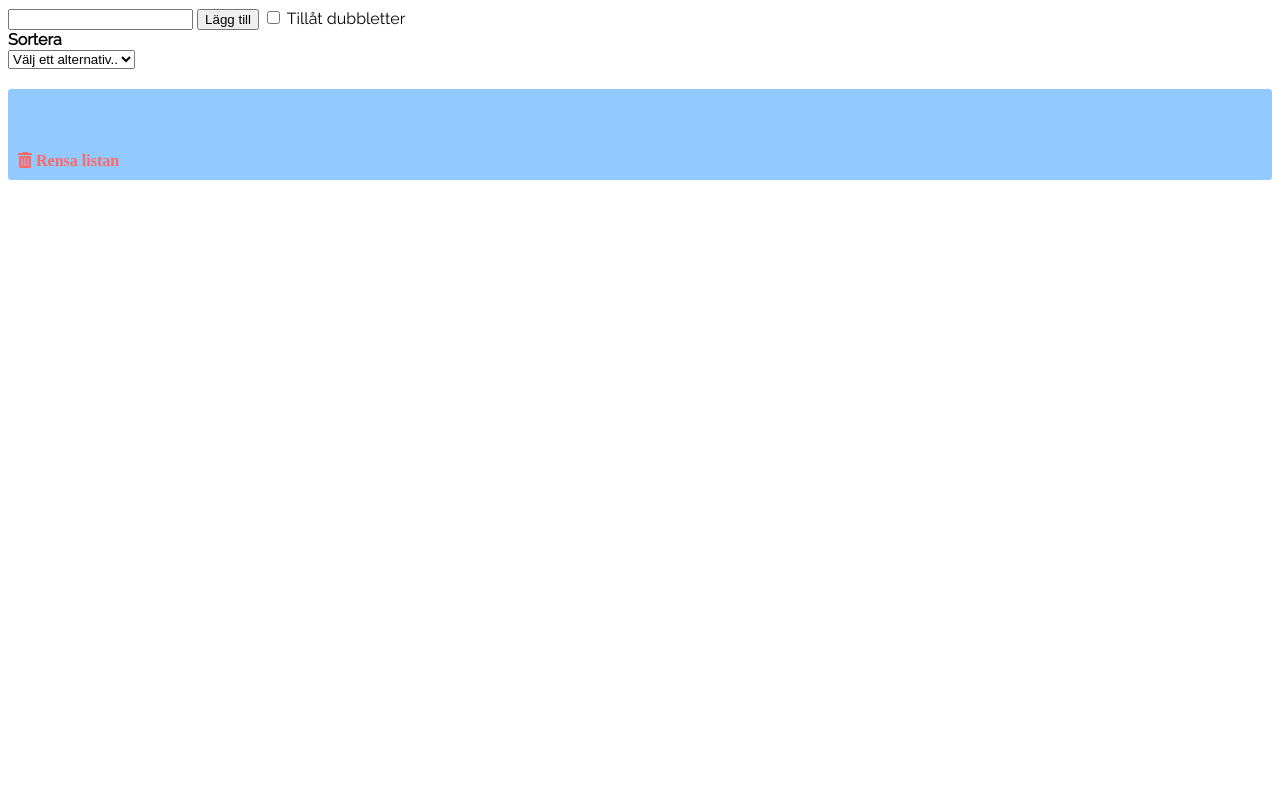
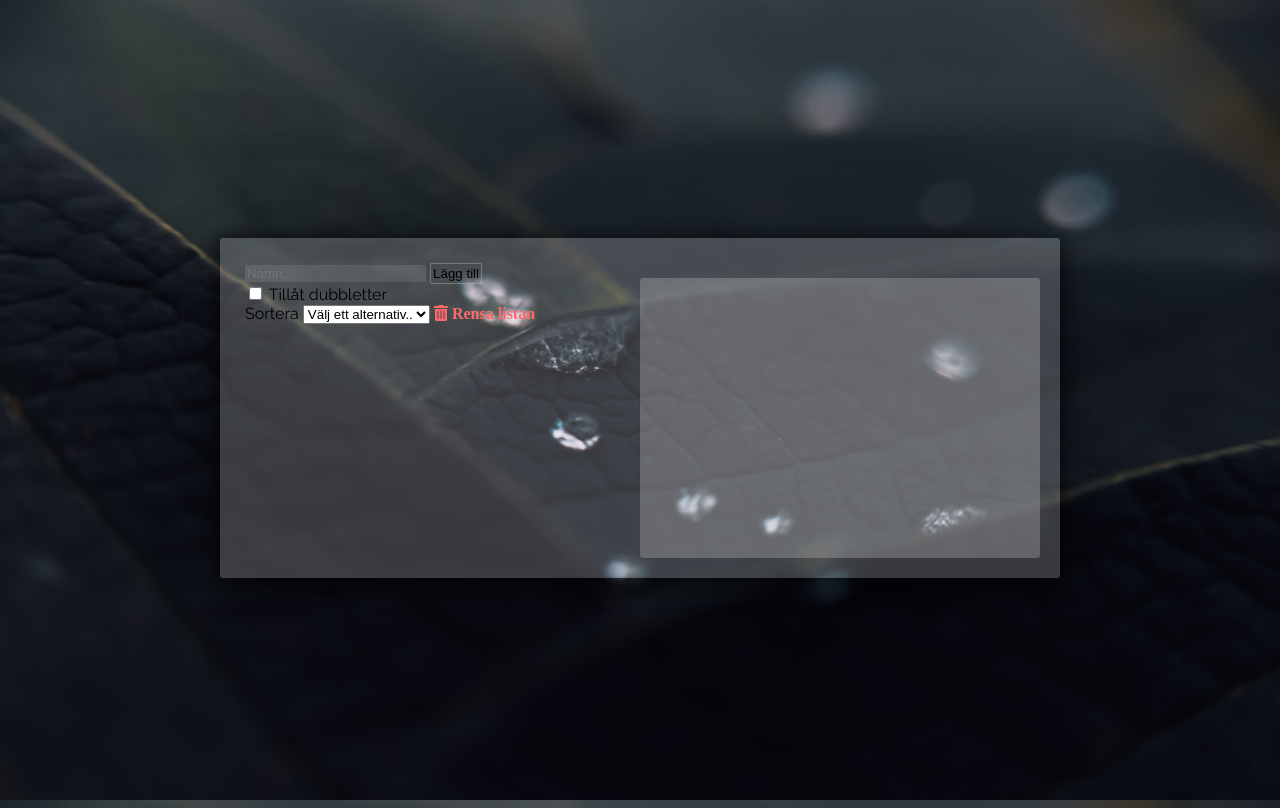
Before and after one commit to totte94l/Listan, a website: page index.html in a window 1280 px wide. Drawn offline with Linux system fonts and the light colour scheme.

Commit message:
Liten fix

```diff
--- a/custom.css
+++ b/custom.css
@@ -1,13 +1,47 @@
 html {
     font-family: 'Raleway', sans-serif;
+    height: 100%;
 }
+
+body {
+    background: url(bg.jpg) no-repeat center center fixed;
+    -webkit-background-size: cover;
+    -moz-background-size: cover;
+    -o-background-size: cover;
+    background-size: cover;
+    display: grid;
+    min-height: 100%;
+}
+
+.wrapper {
+    width: 800px;
+    justify-self: center;
+    align-self: center;
+    background: rgba(255, 255, 255, 0.2);
+    padding: 20px;
+    border-radius: 3px;
+    min-height: 300px;
+
+    -webkit-box-shadow: 0px 4px 24px 3px rgba(0,0,0,0.75);
+    -moz-box-shadow: 0px 4px 24px 3px rgba(0,0,0,0.75);
+    box-shadow: 0px 4px 24px 3px rgba(0,0,0,0.75);
+
+    display: grid;
+    grid-template-columns: 1fr 1fr;
+
+}
+
+.container {
+    padding: 5px;
+}
+
 .container h4 {
     margin: 0;
     padding: 0;
 }
 
 #container {
-    background: rgb(146, 202, 255);
+    background: rgba(199, 199, 199, 0.3);
     border-radius: 3px;
 
     padding: 10px;
@@ -24,6 +58,7 @@ html {
     display: flex;
     justify-content: space-between;
     padding: 2px;
+    border-bottom: 1px solid rgba(231, 231, 231, 0.1);
 }
 
 #list li:hover {
@@ -35,6 +70,7 @@ html {
 #list li i {
     color: rgb(255, 104, 104);
     display: flex;
+
 }
 
 #list li i:hover {
@@ -58,6 +94,8 @@ html {
     padding: 10px;
 
     display: none;
+    max-height: 50px;
+    position: absolute;
 }
 
 .alert hr {
@@ -65,13 +103,33 @@ html {
 	background-color: white; height: 1px; border: 0;
 }
 
-
-
-
 #clear {
     color: rgb(255, 104, 104);
+    justify-content: left;
 }
 
 #clear:hover {
     cursor: pointer;
 }
+
+#inpButton {
+    background: none;
+    border: 1px solid rgba(224, 224, 224, 0.3);
+    border-radius: 1px;
+    padding: 2px;
+}
+
+input[type="text"] {
+    background: rgba(255, 255, 255, 0.1);
+    border: none;
+
+}
+
+.list-item span {
+    color: white;
+}
+
+#operations {
+    display: grid;
+
+}
--- a/index.html
+++ b/index.html
@@ -1,5 +1,6 @@
 <!DOCTYPE html>
 <html lang="sv-SE">
+
 <head>
     <meta charset="UTF-8">
     <meta name="viewport" content="width=device-width, initial-scale=1.0">
@@ -7,41 +8,44 @@
     <title>Listan</title>
     <link rel="shortcut icon" href="/favicon.ico" type="image/x-icon">
     <link rel="icon" href="/favicon.ico" type="image/x-icon">
-    <link rel="stylesheet" href="https://use.fontawesome.com/releases/v5.7.1/css/all.css" integrity="sha384-fnmOCqbTlWIlj8LyTjo7mOUStjsKC4pOpQbqyi7RrhN7udi9RwhKkMHpvLbHG9Sr" crossorigin="anonymous">
+    <link rel="stylesheet" href="https://use.fontawesome.com/releases/v5.7.1/css/all.css" integrity="sha384-fnmOCqbTlWIlj8LyTjo7mOUStjsKC4pOpQbqyi7RrhN7udi9RwhKkMHpvLbHG9Sr"
+        crossorigin="anonymous">
     <link href="https://fonts.googleapis.com/css?family=Raleway" rel="stylesheet">
     <link rel="stylesheet" href="custom.css">
 </head>
+
 <body>
-
+    <div class="wrapper">
         <div id="operations">
             <div class="container">
-            <input type="text" id="inpName">
+                <div class="con">
+                    <input type="text" id="inpName" placeholder="Namn..">
                     <button type="button" id="inpButton">Lägg till</button>
+                </div>
+                <div class="con">
                     <input type="checkbox" name="allow-duplicates" id="allow-duplicates">
                     <label for="allow-duplicates">Tillåt dubbletter</label>
                 </div>
-        <div class="container">
-            <h4>Sortera</h4>
+                <span>Sortera</span>
                 <select id="sortSelect">
                     <option value="">Välj ett alternativ..</option>
                     <option value="letters">Bokstavsordning</option>
                     <option value="length">Längd</option>
                 </select>
+                <i id="clear" class="fas fa-trash-alt"> Rensa listan</i>
             </div>
         </div>
         <div id="container">
             <ul id="list">
                 <!-- Listan genereras här! -->
             </ul>
-        <i id="clear" class="fas fa-trash-alt"> Rensa listan</i>
+        </div>
     </div>
     <div id="alert" class="alert">
         <div class="header"></div>
         <hr>
         <div class="message"></div>
     </div>
-
-
     <script src="jquery-3.3.1.min.js"></script>
     <script src="script.js"></script>
 </body>
--- a/script.js
+++ b/script.js
@@ -93,7 +93,6 @@ $(function() {
 
     // Sortering
     sortList.on("click", "option", function() {
-        tempArray = listArray;
         switch ($(this).val()) {
             case 'letters':
                 // Enkel inbyggd sortering efter alfabetet (0-9 a-ö)
```
Also changed, not shown: bg.jpg (added). Lines whose indentation alone changed are shown as unchanged.
